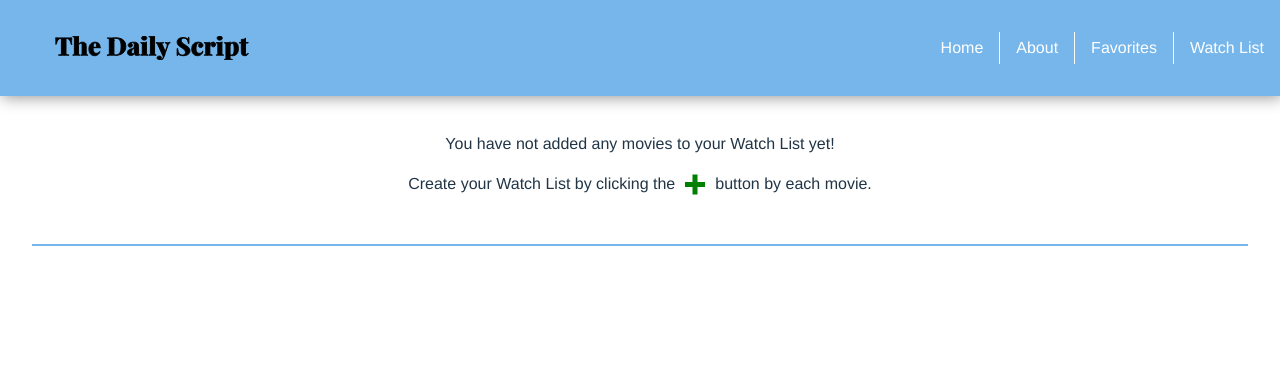
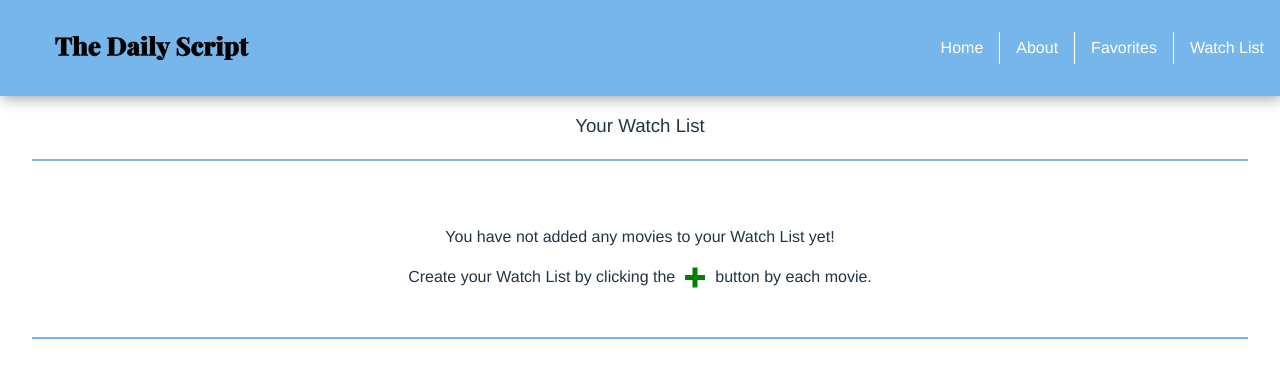
Before and after one commit to wardcarissa93/movie-app, a React (Vite) app: page /watchlist in a window 1280 px wide. Shown: the top 378 px of the page. Built offline with nearby package versions, Linux system fonts and the light colour scheme.

Commit message:
minor styling changes on headernav and pagewatchlist

```diff
--- a/src/styles/HeaderNav.scss
+++ b/src/styles/HeaderNav.scss
@@ -146,7 +146,6 @@
     left: 50%;
     margin-left: auto;
     margin-right: auto;
-    max-width: 1280px;
     position: fixed;
     top: 0;
     transform: translate(-50%);
--- a/src/styles/PageWatchList.scss
+++ b/src/styles/PageWatchList.scss
@@ -40,4 +40,8 @@
             }
         }
     }
+
+    @media (min-width: 960px) {
+        margin-top: 7rem;
+    }
 }
```
